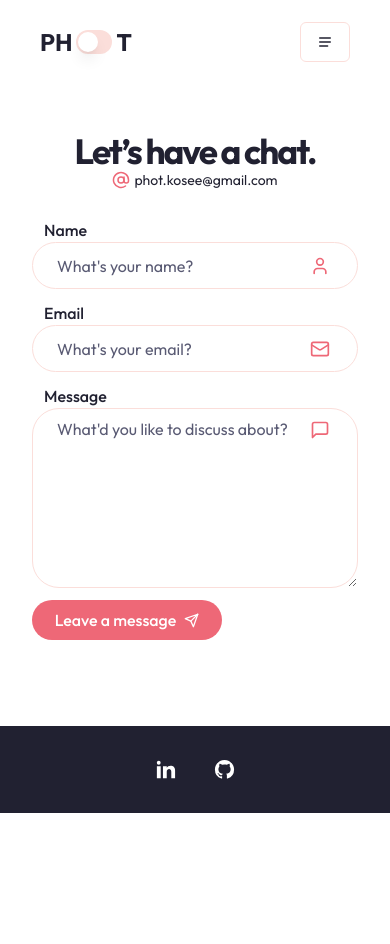
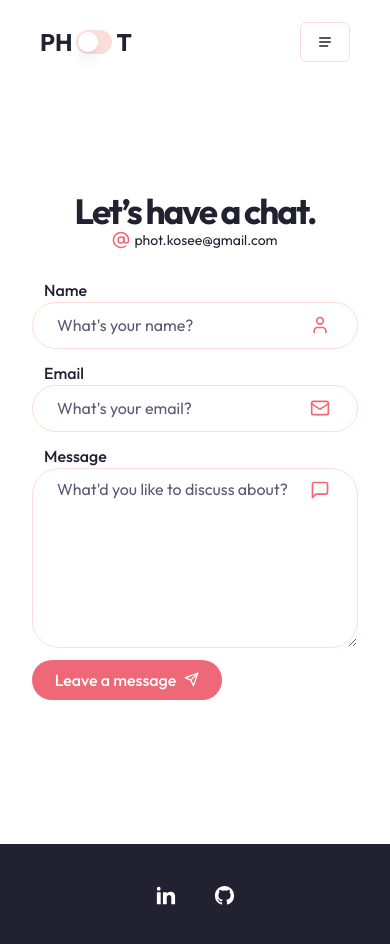
Before and after one commit to photkosee/next-portfolio, a Next.js app: page /contact in a window 390 px wide. Shown: the top 944 px of the page. Before the commit the page ends 844 px from the top, so only its background shows below. Built offline with nearby package versions, Linux system fonts and the light colour scheme.

Commit message:
fix: footer not being at the bottom on the contact page

```diff
--- a/app/components/Footer.tsx
+++ b/app/components/Footer.tsx
@@ -2,7 +2,7 @@ import Socials from "@/app/components/headers/Socials";
 
 const Footer = () => {
   return (
-    <footer className="bg-secondary py-7 lg:py-10">
+    <footer className="bg-secondary py-9 lg:py-10">
       <div className="container flex justify-center">
         <Socials
           containerStyles="flex gap-x-7 mx-auto items-center"
--- a/app/contact/page.tsx
+++ b/app/contact/page.tsx
@@ -8,7 +8,7 @@ import { fadeIn } from "@/app/variants";
 
 const Contact = () => {
   return (
-    <main className="min-h-[86vh] flex items-center pt-24 pb-12">
+    <main className="min-h-screen flex items-center pt-24 pb-12">
       <motion.div
         className="
         container flex flex-col items-center justify-center
```
